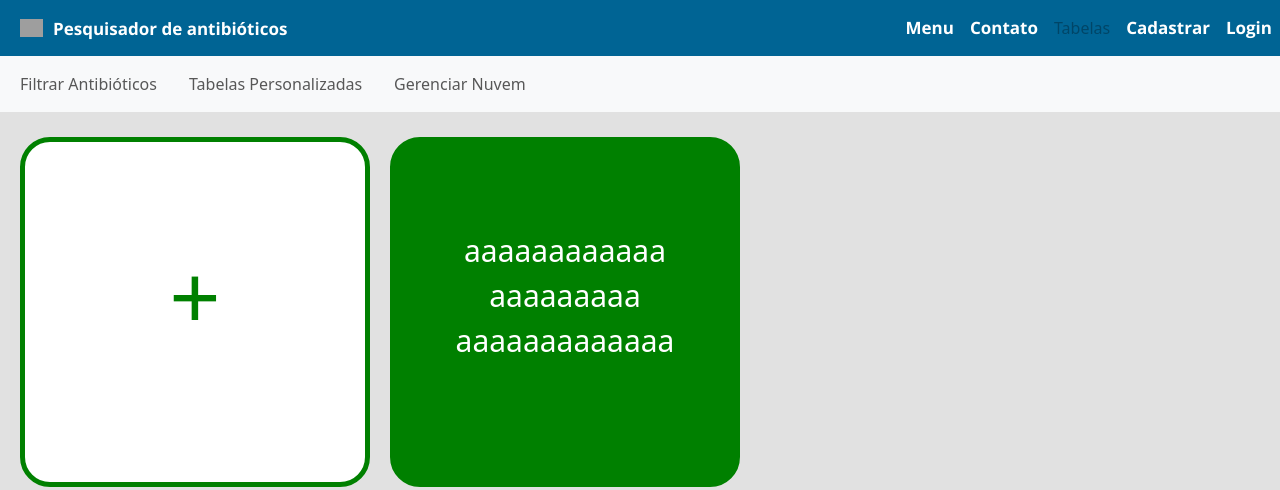
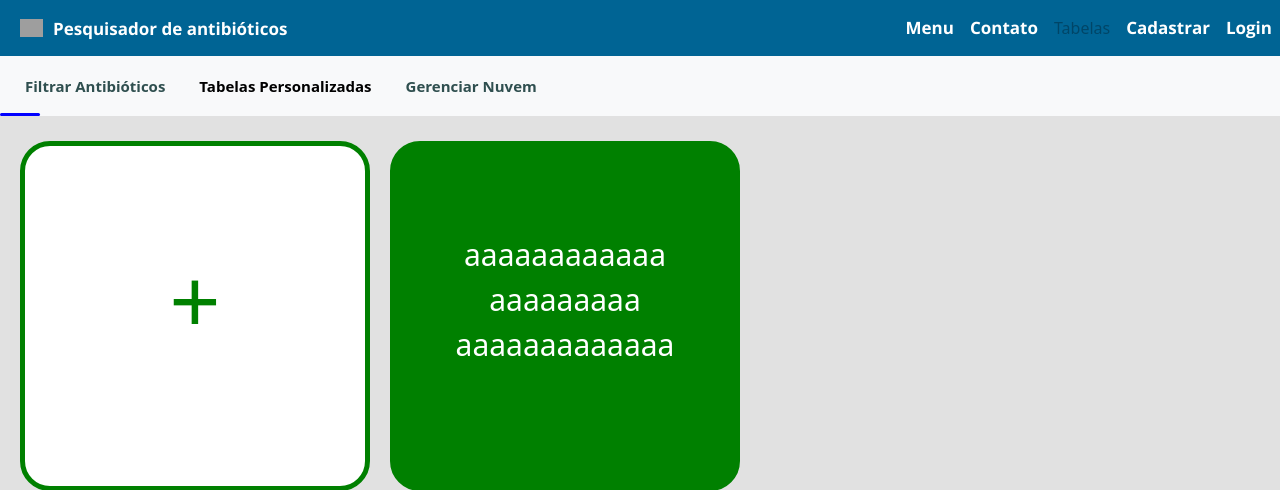
Before and after one commit to arthurbaccan/ATBSearch, a PHP site: page /tabela.html in a window 1280 px wide. Shown: the top 490 px of the page. Run offline with PHP 8.4, Linux system fonts and the light colour scheme; grey boxes are pictures that could not be loaded.

Commit message:
Add files via upload

```diff
--- a/HTML/style.css
+++ b/HTML/style.css
@@ -124,3 +124,47 @@ button.table-open:hover {
 
     transition: 0.5s;
 }
+
+/*itens da navbar das tabelas*/
+
+.nav-table {
+    padding: 0;
+    margin: 5px;
+
+    color: darkslategray;
+    font-size: 15px;
+    text-decoration: none;
+    font-weight: bold;
+
+    transition: 0.5s;
+}
+
+.nav-table:hover {
+    color: black;
+
+    transition: 0.5s;
+}
+
+
+/*item ativo da navbar*/
+.nav-item-active {
+    color: black;
+}
+
+.nav-item-active::after {
+    width: 40px;
+
+    content: "";
+    position: absolute;
+    left: 0;
+    right: 0;
+    bottom: 0;
+    height: 3px; /* Define a espessura do "underline" */
+    background-color: blue; /* Define a cor do "underline" */
+    border-radius: 3px; /* Define bordas arredondadas para a linha */
+  }
+
+
+.nav-height {
+    height: 60px;
+}
--- a/HTML/tabela.html
+++ b/HTML/tabela.html
@@ -69,17 +69,17 @@
 
       <!--<Itens de personalização-->
       <div>
-        <nav class="navbar navbar-expand-lg navbar-light bg-light">
+        <nav class="navbar navbar-expand-lg navbar-light bg-light nav-height">
           <div class="collapse navbar-collapse" id="navbarNav">
             <ul class="navbar-nav ml-auto">
               <li class="nav-item">
-                <a class="nav-link" href="#" style="padding-left: 20px";>Filtrar Antibióticos</a>
+                <a class="nav-table" href="#" style="padding-left: 20px";>Filtrar Antibióticos</a>
               </li>
               <li class="nav-item">
-                <a class="nav-link" href="#" style="padding-left: 24px";>Tabelas Personalizadas</a>
+                <a class="nav-table nav-item-active" href="#" style="padding-left: 24px";>Tabelas Personalizadas</a>
               </li>
               <li class="nav-item">
-                <a class="nav-link" href="#" style="padding-left: 24px";>Gerenciar Nuvem</a>
+                <a class="nav-table" href="#" style="padding-left: 24px";>Gerenciar Nuvem</a>
               </li>
             </ul>
           </div>
```
